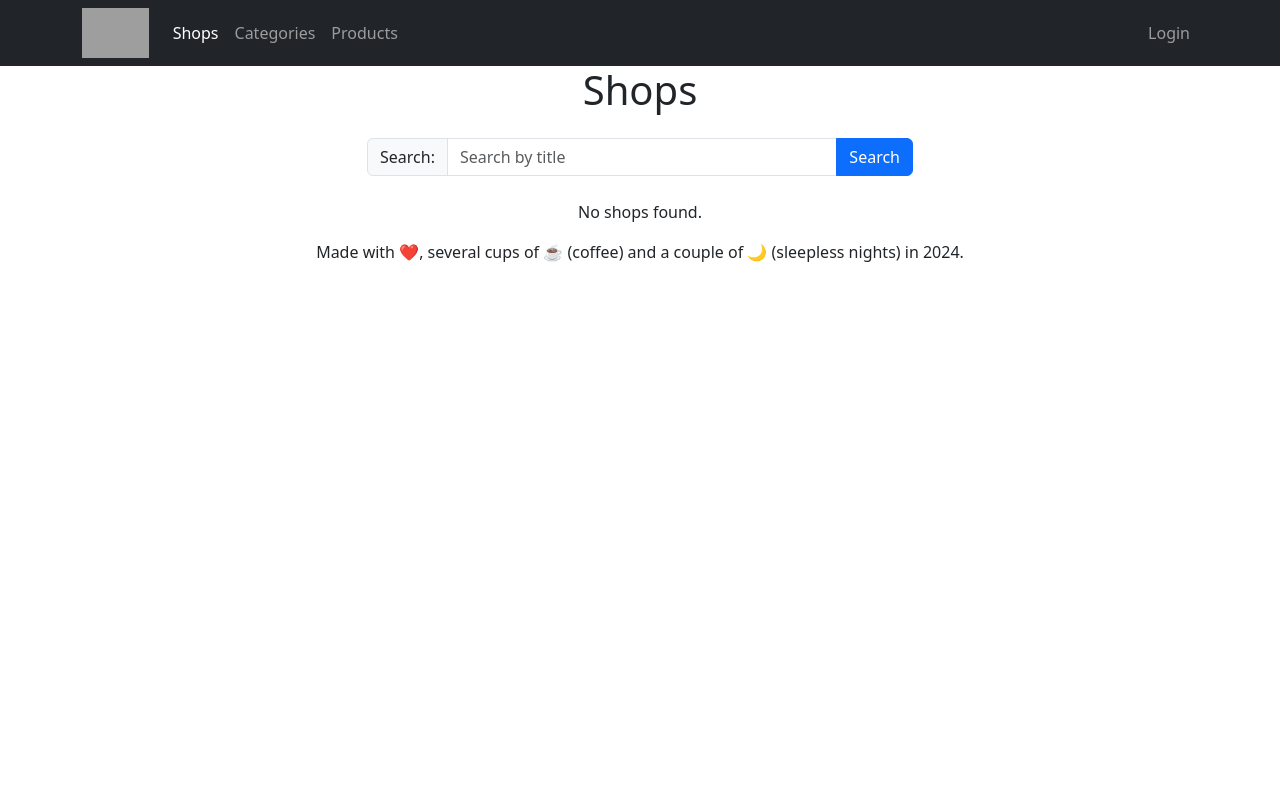
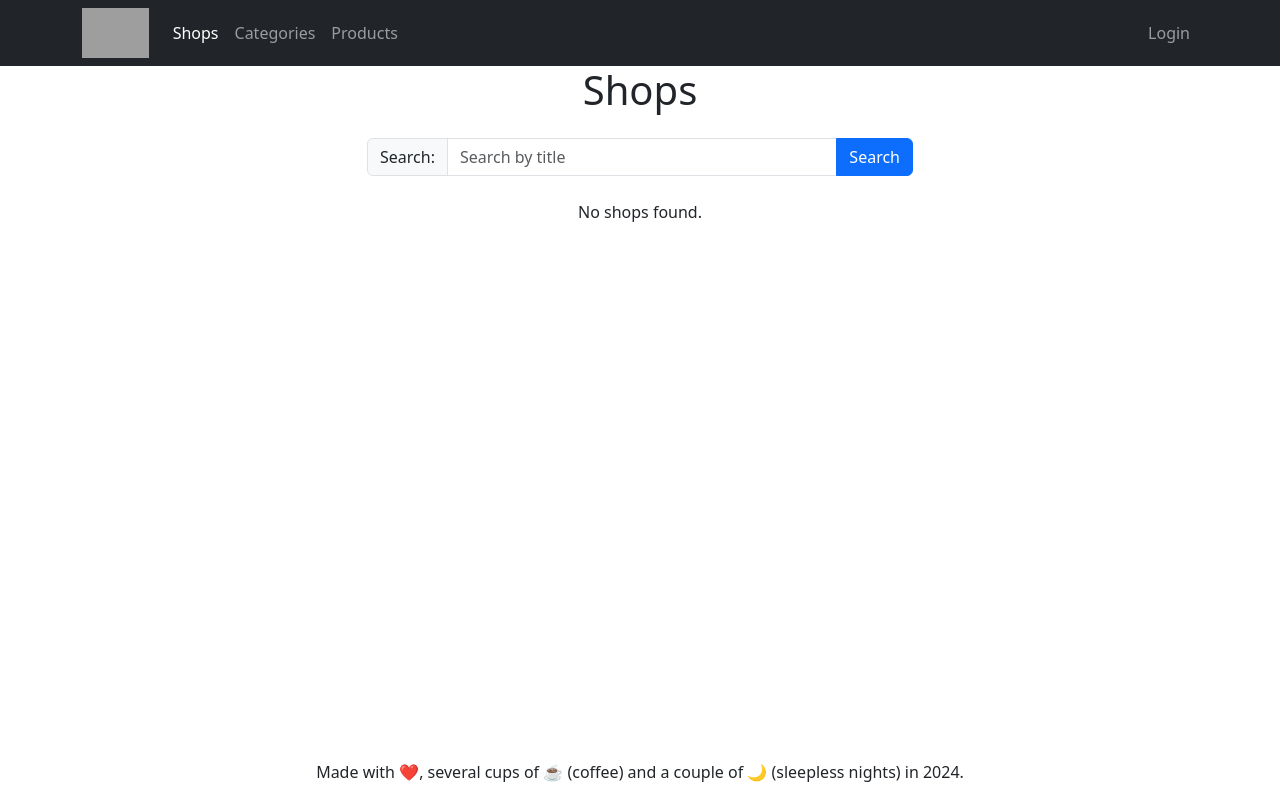
Before and after one commit to TheFoxKD/python-django-test-task, a Django app: page /shops/ in a window 1280 px wide. Run offline with Django 5.2, Linux system fonts and the light colour scheme; data that the repository does not hold is empty; parts of the project's set-up code (start-up, migrations or seed data) failed here and were passed over; some libraries are stand-ins or nearby versions; grey boxes are pictures that could not be loaded.

Commit message:
feat: Update CSS for core layout
The code changes in this commit update the CSS for the core layout of
the website. The body element now has a flex layout with a column
direction, ensuring that the content takes up the full height of the
viewport. Additionally, the main element now has a flex property set to
1, allowing it to take up all available space and pushing the footer to
the bottom. These changes improve the overall layout and user experience
 of the website.

```diff
--- a/web/apps/core/static/core/css/core.css
+++ b/web/apps/core/static/core/css/core.css
@@ -1,3 +1,13 @@
+/* Core CSS */
+body {
+    min-height: 100vh;
+    display: flex;
+    flex-direction: column;
+}
+
+/* End Core CSS */
+
+/* Navbar */
 .navbar-brand img {
     height: 50px; /* Increase or decrease the height of the logo */
 }
@@ -10,3 +20,21 @@
 .navbar-nav {
     margin: 0;
 }
+
+/* End Navbar */
+
+/* Main */
+main {
+    flex: 1; /* Takes up all available space, leaving the footer at the bottom */
+    display: flex;
+}
+
+/* End Main */
+
+
+/* Footer */
+footer {
+    margin-top: auto;
+}
+
+/* End Footer */
```
